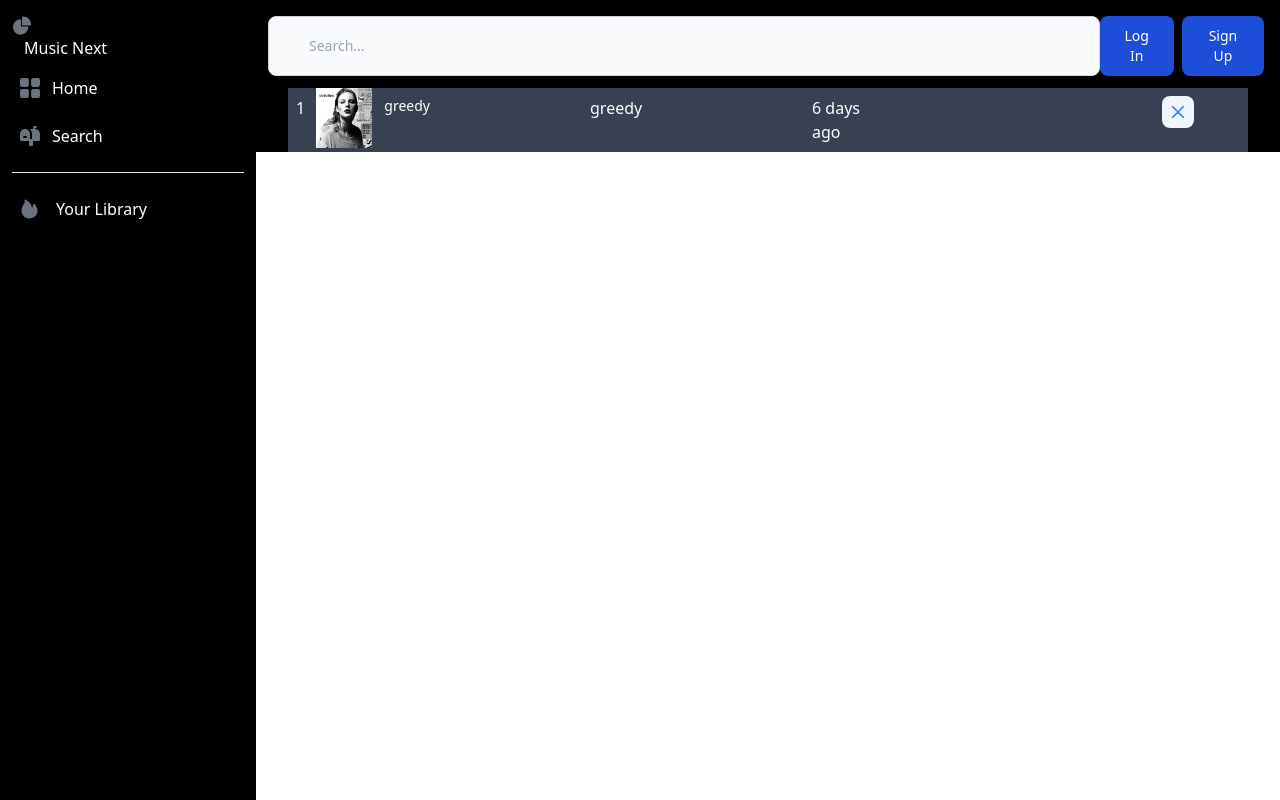
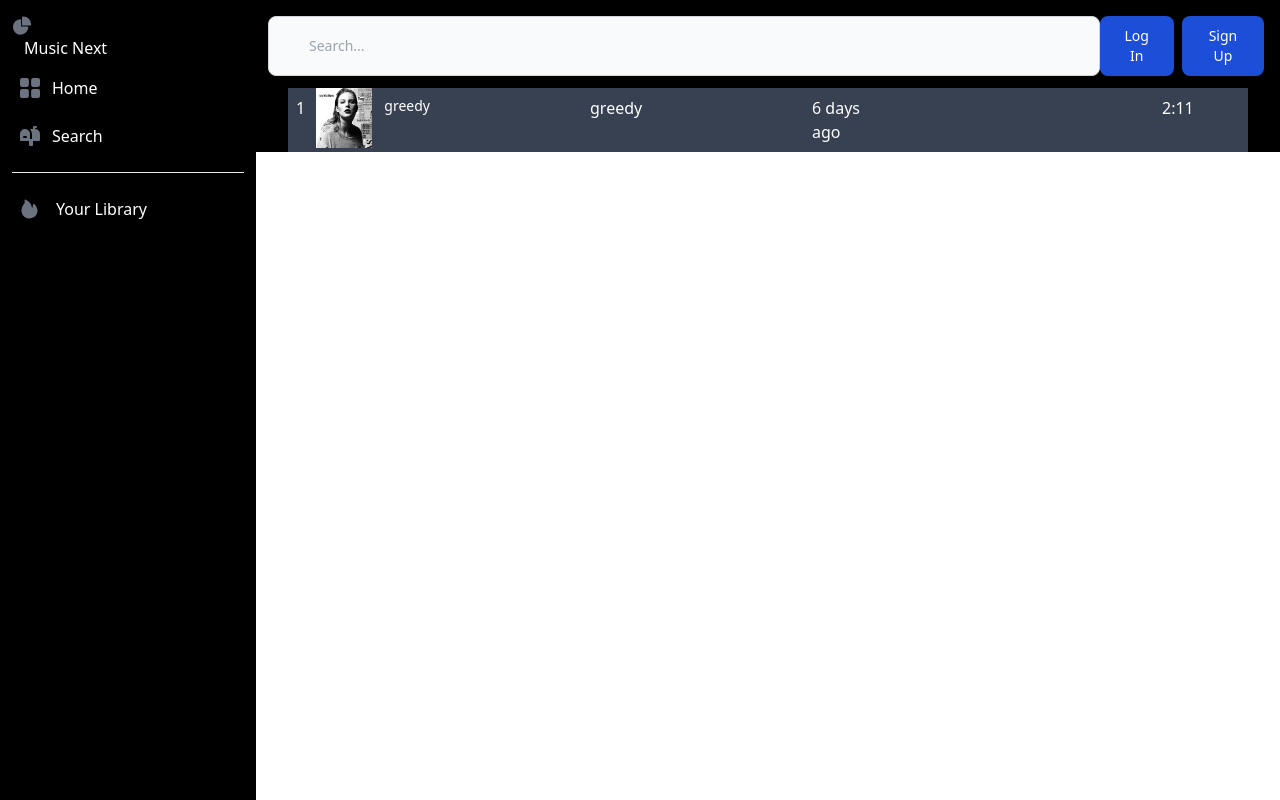
Before and after one commit to vishva7/MusicApp, a React (Create React App) app: page /songlist in a window 1280 px wide. Built offline with nearby package versions, Linux system fonts and the light colour scheme.

Commit message:
modified

```diff
--- a/src/App.js
+++ b/src/App.js
@@ -19,13 +19,14 @@
     <>
       <Route path="/" element={<RootLayout />}>
         <Route index element={<Prelogin />} />
-        <Route path="/explore" element={<Explore />} />
+
         <Route path="/Prelogin" element={<Prelogin />} />
         <Route path="/songlist" element={<Songlist />}></Route>
         <Route path="/searchPage" element={<SearchPage />}></Route>
       </Route>
       <Route>
         <Route path="/loginpage" elem></Route>
+        <Route path="/explore" element={<Explore />} />
       </Route>
     </>
   )
--- a/src/components/songlist.js
+++ b/src/components/songlist.js
@@ -17,29 +17,11 @@
         <div className="grid grid-cols-3 gap-72">
           <div className="ml-40">greedy</div>
           <div className="ml-4">6 days ago</div>
-        <button
-          type="button"
-          class="  bg-blue-50 text-blue-500 rounded-lg focus:ring-2 focus:ring-blue-400 p-1.5 hover:bg-blue-200 inline-flex items-center justify-center h-8 w-8 dark:bg-gray-800 dark:text-blue-400 dark:hover:bg-gray-700"
-          data-dismiss-target="#alert-1"
-          aria-label="Close"
-        >
-          <span class="sr-only">Close</span>
-          <svg
-            class="w-3 h-3"
-            aria-hidden="true"
-            xmlns="http://www.w3.org/2000/svg"
-            fill="none"
-            viewBox="0 0 14 14"
-          >
-            <path
-              stroke="currentColor"
-              stroke-linecap="round"
-              stroke-linejoin="round"
-              stroke-width="2"
-              d="m1 1 6 6m0 0 6 6M7 7l6-6M7 7l-6 6"
-            />
-          </svg>
-        </button>
+        <div>
+          <button>
+         2:11
+         </button>
+         </div>
         </div>
       </div>
     </div>
--- a/src/routes/explore.js
+++ b/src/routes/explore.js
@@ -6,6 +6,7 @@
 import { useState } from "react";
 import SearchPage from "./searchPage";
 import { BrowserRouter as Router, Route, Switch } from "react-router-dom";
+import Loginpage from "./loginpage";
 
 function Explore() {
   const [titlecard, setTitlecard] = useState([
@@ -59,7 +60,7 @@
         <b>Good Afternnoon!</b>
       </p>
       <div>
-        <Title titlecard={titlecard} />
+        {/* <Title titlecard={titlecard} /> */}
       </div>
 
       <div className="pt-12">
@@ -68,7 +69,8 @@
             <b>Top Mixes:</b>
           </p>
 
-          <Card Album={Album} id={Album.id} />
+          {/* <Card Album={Album} id={Album.id} /> */}
+          <Loginpage/>
         </div>
       </div>
     </div>
--- a/src/routes/loginpage.js
+++ b/src/routes/loginpage.js
@@ -1,50 +1,27 @@
-import loginpage from'./routes/loginpage'
 
 
-<form>
-    <div class="grid gap-6 mb-6 md:grid-cols-2">
-        <div>
-            <label for="first_name" class="block mb-2 text-sm font-medium text-gray-900 dark:text-white">First name</label>
-            <input type="text" id="first_name" class="bg-gray-50 border border-gray-300 text-gray-900 text-sm rounded-lg focus:ring-blue-500 focus:border-blue-500 block w-full p-2.5 dark:bg-gray-700 dark:border-gray-600 dark:placeholder-gray-400 dark:text-white dark:focus:ring-blue-500 dark:focus:border-blue-500" placeholder="John" required/>
+const  Loginpage= () => {
+    return ( <div>       <label for="input-group-1" class="block mb-2 text-sm font-medium text-gray-900 dark:text-white">Your Email</label>
+        <div class="relative mb-6">
+          <div class="absolute inset-y-0 left-0 flex items-center pl-3.5 pointer-events-none">
+            <svg class="w-4 h-4 text-gray-500 dark:text-gray-400" aria-hidden="true" xmlns="http://www.w3.org/2000/svg" fill="currentColor" viewBox="0 0 20 16">
+                <path d="m10.036 8.278 9.258-7.79A1.979 1.979 0 0 0 18 0H2A1.987 1.987 0 0 0 .641.541l9.395 7.737Z"/>
+                <path d="M11.241 9.817c-.36.275-.801.425-1.255.427-.428 0-.845-.138-1.187-.395L0 2.6V14a2 2 0 0 0 2 2h16a2 2 0 0 0 2-2V2.5l-8.759 7.317Z"/>
+            </svg>
+          </div>
+          <input type="text" id="input-group-1" class="bg-gray-50 border border-gray-300 text-gray-900 text-sm rounded-lg focus:ring-blue-500 focus:border-blue-500 block w-full pl-10 p-2.5  dark:bg-gray-700 dark:border-gray-600 dark:placeholder-gray-400 dark:text-white dark:focus:ring-blue-500 dark:focus:border-blue-500" placeholder="name@flowbite.com"/></div>
+        <label for="website-admin" class="block mb-2 text-sm font-medium text-gray-900 dark:text-white">Username</label>
+        <div class="flex">
+          <span class="inline-flex items-center px-3 text-sm text-gray-900 bg-gray-200 border border-r-0 border-gray-300 rounded-l-md dark:bg-gray-600 dark:text-gray-400 dark:border-gray-600">
+            <svg class="w-4 h-4 text-gray-500 dark:text-gray-400" aria-hidden="true" xmlns="http://www.w3.org/2000/svg" fill="currentColor" viewBox="0 0 20 20">
+                <path d="M10 0a10 10 0 1 0 10 10A10.011 10.011 0 0 0 10 0Zm0 5a3 3 0 1 1 0 6 3 3 0 0 1 0-6Zm0 13a8.949 8.949 0 0 1-4.951-1.488A3.987 3.987 0 0 1 9 13h2a3.987 3.987 0 0 1 3.951 3.512A8.949 8.949 0 0 1 10 18Z"/>
+            </svg>
+          </span>
+          <input type="text" id="website-admin" class="rounded-none rounded-r-lg bg-gray-50 border text-gray-900 focus:ring-blue-500 focus:border-blue-500 block flex-1 min-w-0 w-full text-sm border-gray-300 p-2.5  dark:bg-gray-700 dark:border-gray-600 dark:placeholder-gray-400 dark:text-white dark:focus:ring-blue-500 dark:focus:border-blue-500" placeholder="elonmusk"/>
         </div>
-        <div>
-            <label for="last_name" class="block mb-2 text-sm font-medium text-gray-900 dark:text-white">Last name</label>
-            <input type="text" id="last_name" class="bg-gray-50 border border-gray-300 text-gray-900 text-sm rounded-lg focus:ring-blue-500 focus:border-blue-500 block w-full p-2.5 dark:bg-gray-700 dark:border-gray-600 dark:placeholder-gray-400 dark:text-white dark:focus:ring-blue-500 dark:focus:border-blue-500" placeholder="Doe" required/>
         </div>
-        <div>
-            <label for="company" class="block mb-2 text-sm font-medium text-gray-900 dark:text-white">Company</label>
-            <input type="text" id="company" class="bg-gray-50 border border-gray-300 text-gray-900 text-sm rounded-lg focus:ring-blue-500 focus:border-blue-500 block w-full p-2.5 dark:bg-gray-700 dark:border-gray-600 dark:placeholder-gray-400 dark:text-white dark:focus:ring-blue-500 dark:focus:border-blue-500" placeholder="Flowbite" required/>
-        </div>
-        <div>
-            <label for="phone" class="block mb-2 text-sm font-medium text-gray-900 dark:text-white">Phone number</label>
-            <input type="tel" id="phone" class="bg-gray-50 border border-gray-300 text-gray-900 text-sm rounded-lg focus:ring-blue-500 focus:border-blue-500 block w-full p-2.5 dark:bg-gray-700 dark:border-gray-600 dark:placeholder-gray-400 dark:text-white dark:focus:ring-blue-500 dark:focus:border-blue-500" placeholder="123-45-678" pattern="[0-9]{3}-[0-9]{2}-[0-9]{3}" required/>
-        </div>
-        <div>
-            <label for="website" class="block mb-2 text-sm font-medium text-gray-900 dark:text-white">Website URL</label>
-            <input type="url" id="website" class="bg-gray-50 border border-gray-300 text-gray-900 text-sm rounded-lg focus:ring-blue-500 focus:border-blue-500 block w-full p-2.5 dark:bg-gray-700 dark:border-gray-600 dark:placeholder-gray-400 dark:text-white dark:focus:ring-blue-500 dark:focus:border-blue-500" placeholder="flowbite.com" required/>
-        </div>
-        <div>
-            <label for="visitors" class="block mb-2 text-sm font-medium text-gray-900 dark:text-white">Unique visitors (per month)</label>
-            <input type="number" id="visitors" class="bg-gray-50 border border-gray-300 text-gray-900 text-sm rounded-lg focus:ring-blue-500 focus:border-blue-500 block w-full p-2.5 dark:bg-gray-700 dark:border-gray-600 dark:placeholder-gray-400 dark:text-white dark:focus:ring-blue-500 dark:focus:border-blue-500" placeholder="" required/>
-        </div>
-    </div>
-    <div class="mb-6">
-        <label for="email" class="block mb-2 text-sm font-medium text-gray-900 dark:text-white">Email address</label>
-        <input type="email" id="email" class="bg-gray-50 border border-gray-300 text-gray-900 text-sm rounded-lg focus:ring-blue-500 focus:border-blue-500 block w-full p-2.5 dark:bg-gray-700 dark:border-gray-600 dark:placeholder-gray-400 dark:text-white dark:focus:ring-blue-500 dark:focus:border-blue-500" placeholder="john.doe@company.com" required/>
-    </div>
-    <div class="mb-6">
-        <label for="password" class="block mb-2 text-sm font-medium text-gray-900 dark:text-white">Password</label>
-        <input type="password" id="password" class="bg-gray-50 border border-gray-300 text-gray-900 text-sm rounded-lg focus:ring-blue-500 focus:border-blue-500 block w-full p-2.5 dark:bg-gray-700 dark:border-gray-600 dark:placeholder-gray-400 dark:text-white dark:focus:ring-blue-500 dark:focus:border-blue-500" placeholder="•••••••••" required/>
-    </div>
-    <div class="mb-6">
-        <label for="confirm_password" class="block mb-2 text-sm font-medium text-gray-900 dark:text-white">Confirm password</label>
-        <input type="password" id="confirm_password" class="bg-gray-50 border border-gray-300 text-gray-900 text-sm rounded-lg focus:ring-blue-500 focus:border-blue-500 block w-full p-2.5 dark:bg-gray-700 dark:border-gray-600 dark:placeholder-gray-400 dark:text-white dark:focus:ring-blue-500 dark:focus:border-blue-500" placeholder="•••••••••" required/>
-    </div>
-    <div class="flex items-start mb-6">
-        <div class="flex items-center h-5">
-        <input id="remember" type="checkbox" value="" class="w-4 h-4 border border-gray-300 rounded bg-gray-50 focus:ring-3 focus:ring-blue-300 dark:bg-gray-700 dark:border-gray-600 dark:focus:ring-blue-600 dark:ring-offset-gray-800" required/>
-        </div>
-        <label for="remember" class="ml-2 text-sm font-medium text-gray-900 dark:text-gray-300">I agree with the <a href="#" class="text-blue-600 hover:underline dark:text-blue-500">terms and conditions</a>.</label>
-    </div>
-    <button type="submit" class="text-white bg-blue-700 hover:bg-blue-800 focus:ring-4 focus:outline-none focus:ring-blue-300 font-medium rounded-lg text-sm w-full sm:w-auto px-5 py-2.5 text-center dark:bg-blue-600 dark:hover:bg-blue-700 dark:focus:ring-blue-800">Submit</button>
-</form>
+
+     );
+}
+
+export default Loginpage;
```
